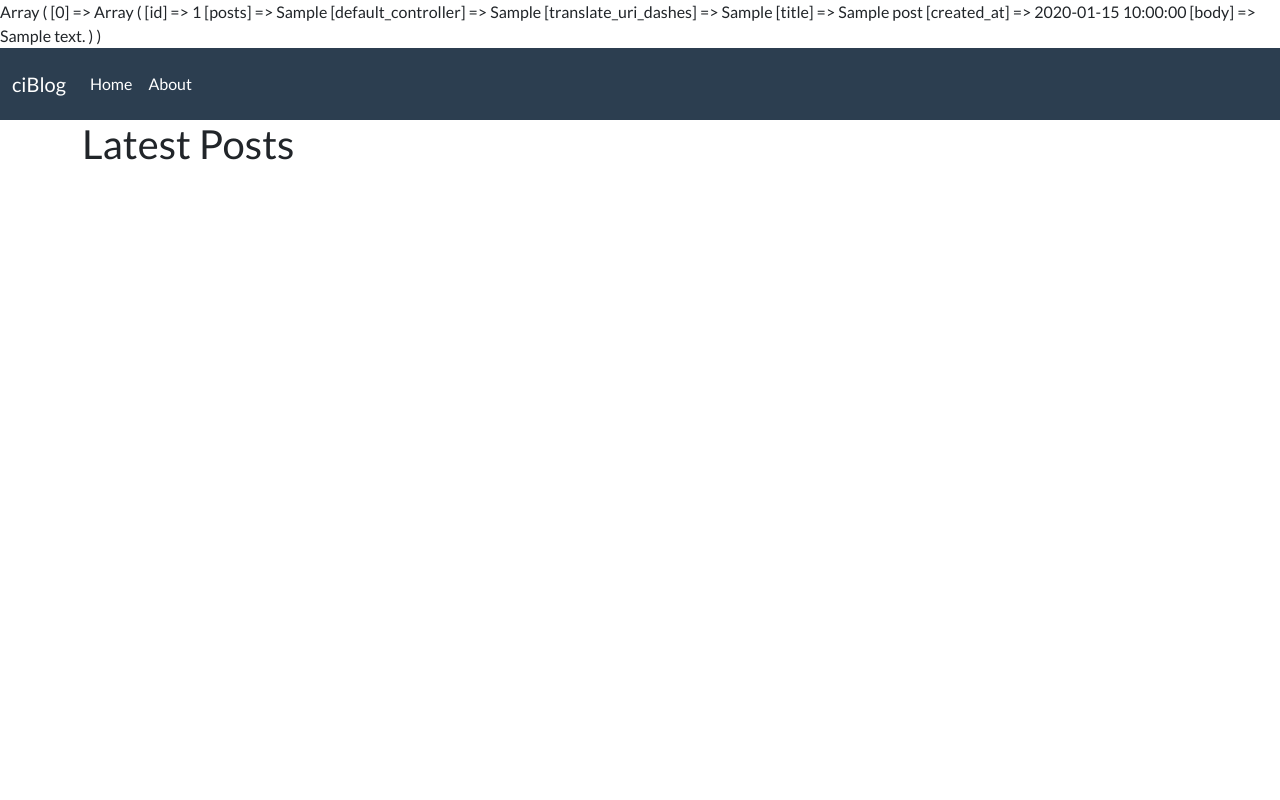
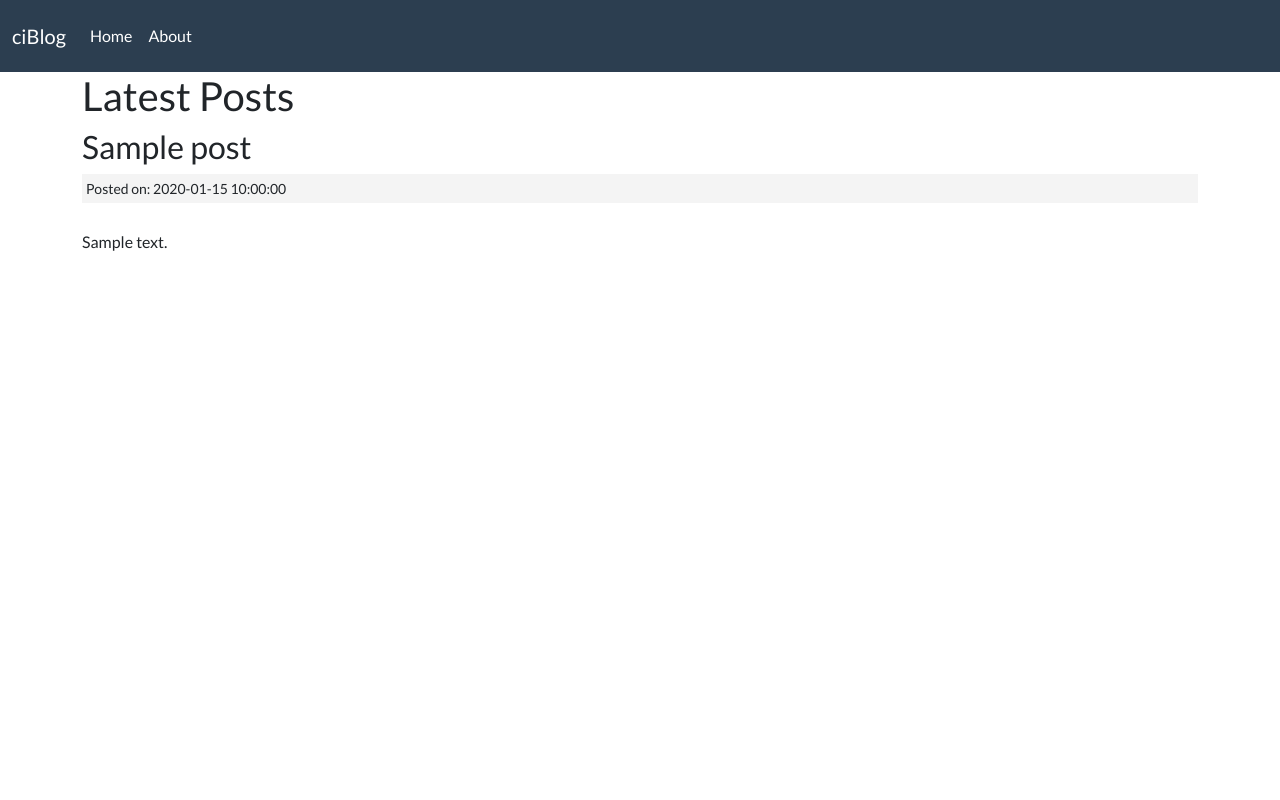
Before and after one commit to MomentsOfInsanity/Code-Igniter-Blog, a CodeIgniter app: page /ciblog/index.php/posts/index in a window 1280 px wide. Run offline with CodeIgniter, Linux system fonts and the light colour scheme; tables that the repository leaves empty or names only in its code hold one stand-in row (values such as "Sample post").

Commit message:
added posts

```diff
--- a/application/config/config.php
+++ b/application/config/config.php
@@ -23,7 +23,7 @@ defined('BASEPATH') OR exit('No direct script access allowed');
 | a PHP script and you can easily do that on your own.
 |
 */
-$config['base_url'] = 'http://localhost:8080/ciblog/';
+$config['base_url'] = 'http://localhost/ciblog/';
 
 /*
 |--------------------------------------------------------------------------
--- a/application/config/database.php
+++ b/application/config/database.php
@@ -76,9 +76,9 @@ $query_builder = TRUE;
 $db['default'] = array(
 	'dsn'	=> '',
 	'hostname' => 'localhost',
-	'username' => '',
+	'username' => 'root',
 	'password' => '',
-	'database' => '',
+	'database' => 'ciblog',
 	'dbdriver' => 'mysqli',
 	'dbprefix' => '',
 	'pconnect' => FALSE,
--- a/application/controllers/Posts.php
+++ b/application/controllers/Posts.php
@@ -5,12 +5,10 @@
 			$data['title'] = 'Latest Posts';
 
 			$data['posts'] = $this->post_model->get_posts();
-            print_r($data['posts']);
 
 			$this->load->view('templates/header');
 			$this->load->view('posts/index', $data);
 			$this->load->view('templates/footer');
-
 		}
     }
 ?>
--- a/application/views/posts/index.php
+++ b/application/views/posts/index.php
@@ -1 +1,7 @@
 <h2><?= $title ?></h2>
+<?php foreach($posts as $post) : ?>
+    <h3><?php echo $post['title']; ?></h3>
+    <small class="post-date">Posted on: <?php echo $post['created_at']; ?></small>
+    <br>
+    <?php echo $post['body']; ?>
+<?php endforeach; ?>
--- a/application/views/templates/header.php
+++ b/application/views/templates/header.php
@@ -2,6 +2,7 @@
     <head>
         <title>ciBlog</title>
         <link rel="stylesheet" href="assets/css/bootstrap.min.css">
+        <link rel="stylesheet" href="assets/css/style.css">
     </head>
     <body>
     <nav class="navbar navbar-expand-lg navbar-dark bg-primary ">
--- /dev/null
+++ b/assets/css/style.css
@@ -0,0 +1,6 @@
+.post-date {
+    background:#f4f4f4;
+    padding: 4px;
+    margin: 3px 0;
+    display:block;
+}
```
Also changed, not shown: application/config/routes.php (+0 -48 lines). Lines whose indentation alone changed are shown as unchanged.
